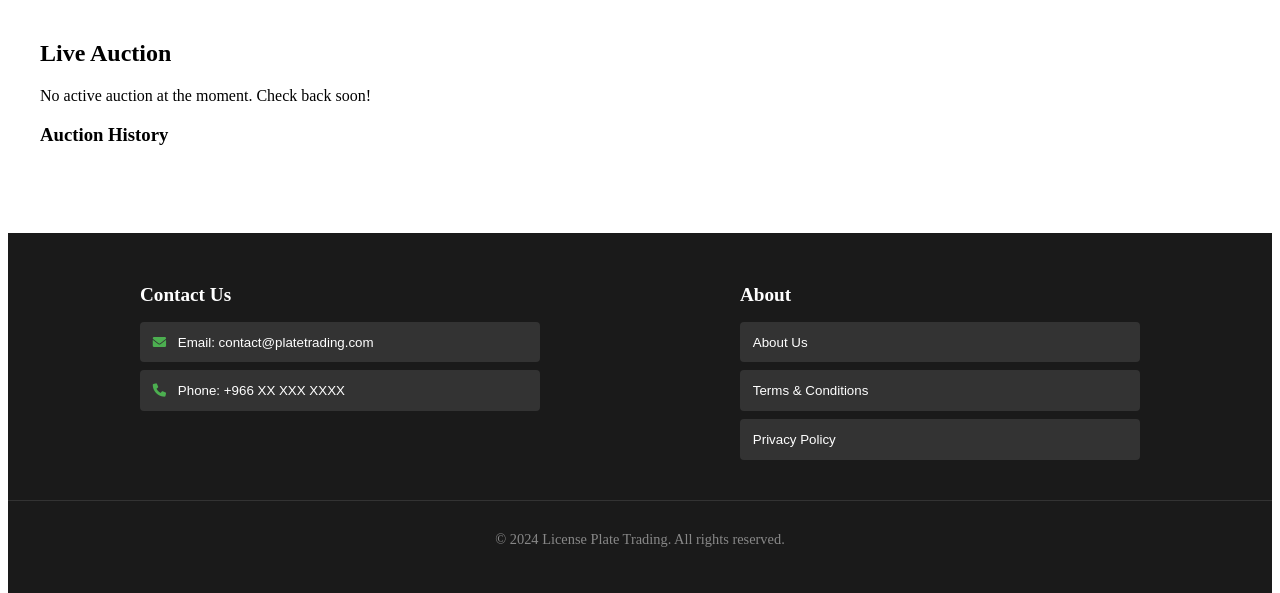
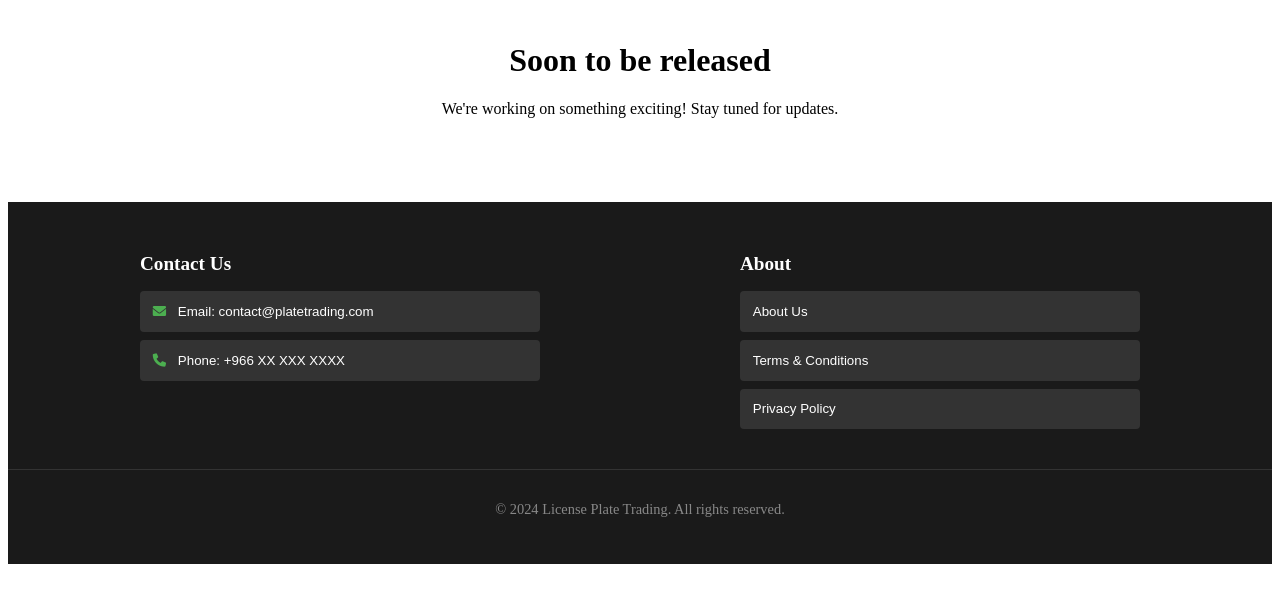
Before and after one commit to Saadank/IS499MYSQL, a FastAPI app: page /auctions/ in a window 1280 px wide. Shown: the part 79-672 px from the top of the page. Run offline with FastAPI, Linux system fonts and the light colour scheme.

```diff
--- a/routes/api.py
+++ b/routes/api.py
@@ -37,7 +37,7 @@ async def get_plate_details(
                 "city": plate.city,
                 "created_at": plate.created_at.isoformat() if plate.created_at else None,
                 "price": float(plate.price) if plate.price else 0,
-                "transfer_cost": plate.transfer_cost,
+                "transfer_cost": "Buyer Responsibility",
                 "plate_type": plate.plate_type,
                 "plateLetter": plate.plate_letter
             },
--- a/services/license_plate_service.py
+++ b/services/license_plate_service.py
@@ -317,7 +317,7 @@ class LicensePlateService:
             'minimum_offer_price': plate.minimum_offer_price,
             'created_at': plate.created_at,
             'city': plate.city,
-            'transfer_cost': plate.transfer_cost,
+            'transfer_cost': "Buyer Responsibility",  # Always set to "Buyer Responsibility"
             'plate_type': plate.plate_type,
             'seller': {
                 'username': seller.username,
--- a/templates/auction.html
+++ b/templates/auction.html
@@ -2,67 +2,9 @@
 
 {% block content %}
 <div class="container mt-4">
-    <h2>Live Auction</h2>
-
-    {% if active_auction and plate %}
-    <div class="card mb-4">
-        <div class="card-body">
-            <h3 class="card-title">Current Auction</h3>
-            <div class="row">
-                <div class="col-md-6">
-                    <h4>Plate: {{ plate.plateNumber }} {{ plate.plateLetter }}</h4>
-                    <p>Description: {{ plate.description }}</p>
-                    <p>Current Price: ${{ "%.2f"|format(active_auction.current_price) }}</p>
-                    <p>Starting Price: ${{ "%.2f"|format(active_auction.start_price) }}</p>
-                </div>
-                <div class="col-md-6">
-                    <div class="timer-container text-center">
-                        <h4>Time Remaining</h4>
-                        <div id="countdown" class="display-4" data-end-time="{{ active_auction.end_time.isoformat() }}"></div>
-                    </div>
-                </div>
-            </div>
-
-            {% if user_id %}
-            <form action="/auctions/bid/{{ active_auction.id }}" method="POST" class="mt-3">
-                <div class="form-group">
-                    <label for="bid_amount">Your Bid Amount:</label>
-                    <input type="number" class="form-control" id="bid_amount" name="amount"
-                           min="{{ active_auction.current_price + 1 }}" step="0.01" required>
-                </div>
-                <button type="submit" class="btn btn-primary mt-2">Place Bid</button>
-            </form>
-            {% else %}
-            <p class="mt-3">Please <a href="/login">login</a> to place a bid.</p>
-            {% endif %}
-        </div>
-    </div>
-    {% else %}
-    <div class="alert alert-info">
-        No active auction at the moment. Check back soon!
-    </div>
-    {% endif %}
-
-    <h3 class="mt-4">Auction History</h3>
-    <div class="row">
-        {% for auction in auction_history %}
-        <div class="col-md-4 mb-3">
-            <div class="card">
-                <div class="card-body">
-                    <h5 class="card-title">Plate: {{ auction.plate.plateNumber }} {{ auction.plate.plateLetter }}</h5>
-                    <p class="card-text">
-                        Starting Price: ${{ "%.2f"|format(auction.start_price) }}<br>
-                        Final Price: ${{ "%.2f"|format(auction.current_price) }}<br>
-                        Winner: {{ auction.winner.username if auction.winner else "No winner" }}
-                    </p>
-                </div>
-            </div>
-        </div>
-        {% endfor %}
+    <div class="text-center">
+        <h1 class="display-4">Soon to be released</h1>
+        <p class="lead">We're working on something exciting! Stay tuned for updates.</p>
     </div>
 </div>
-
-{% if active_auction %}
-<script src="{{ url_for('static', path='js/auction.js') }}"></script>
-{% endif %}
 {% endblock %}
```
Also changed, not shown: static/js/addlisting.js (+5 -42 lines), templates/addlisting.html (+4 -38 lines).
